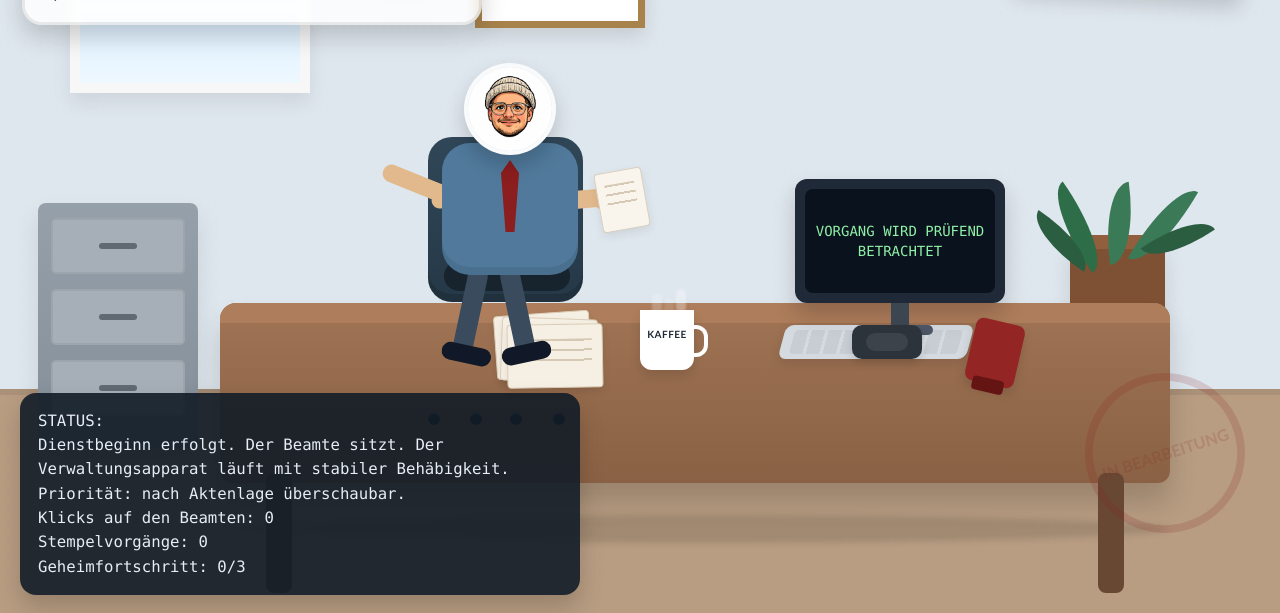
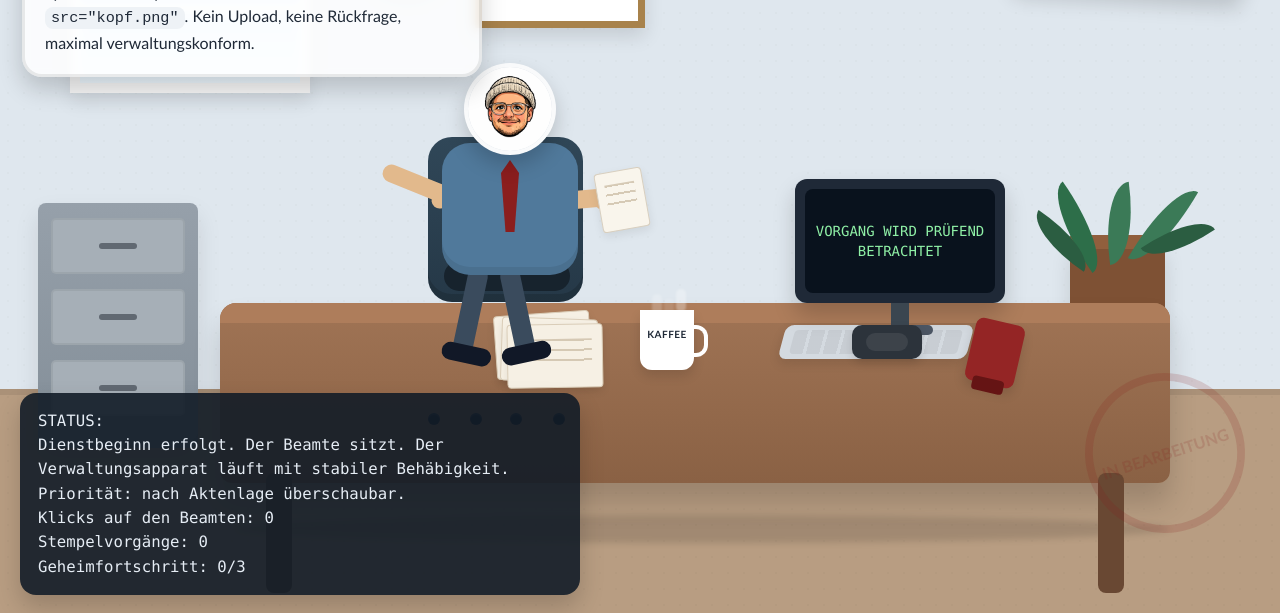
Before and after one commit to ObimitT/beamten-homepage, a plain HTML site: page index.html in a window 1280 px wide. Shown: the part 187-800 px from the top of the page. Drawn offline with Linux system fonts and the light colour scheme.

Commit message:
Add files via upload

```diff
--- a/index.html
+++ b/index.html
@@ -1037,7 +1037,10 @@
       <h1>Amt für Vorgangsbearbeitung</h1>
       <p>
         Klicke auf den Beamten und er serviert dir einen markigen Spruch.
-             </p>
+        Den Kopf ersetzt du direkt im Code über
+        <code>src="kopf.png"</code>.
+        Kein Upload, keine Rückfrage, maximal verwaltungskonform.
+      </p>
     </div>
 
     <div class="sticky-note">
```
